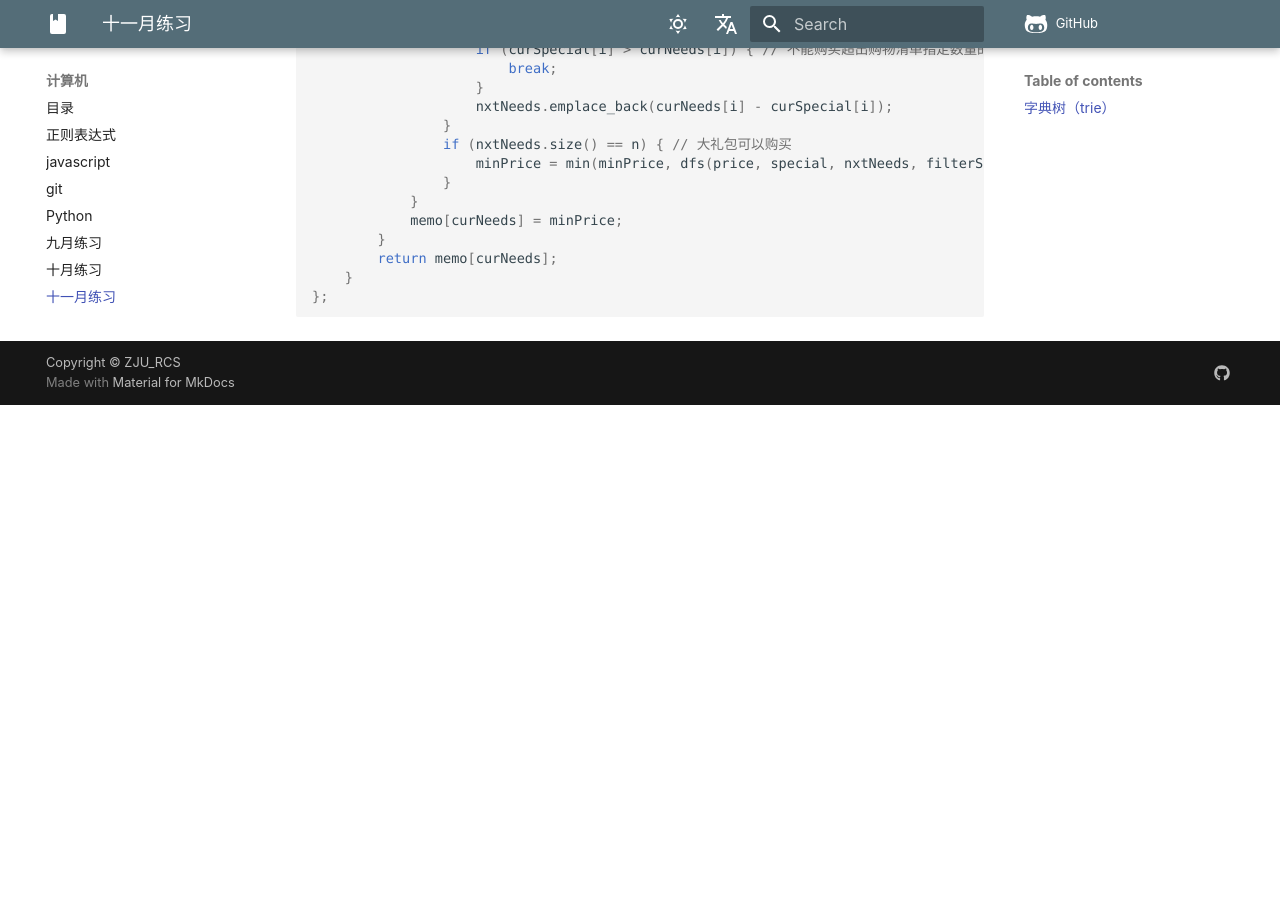
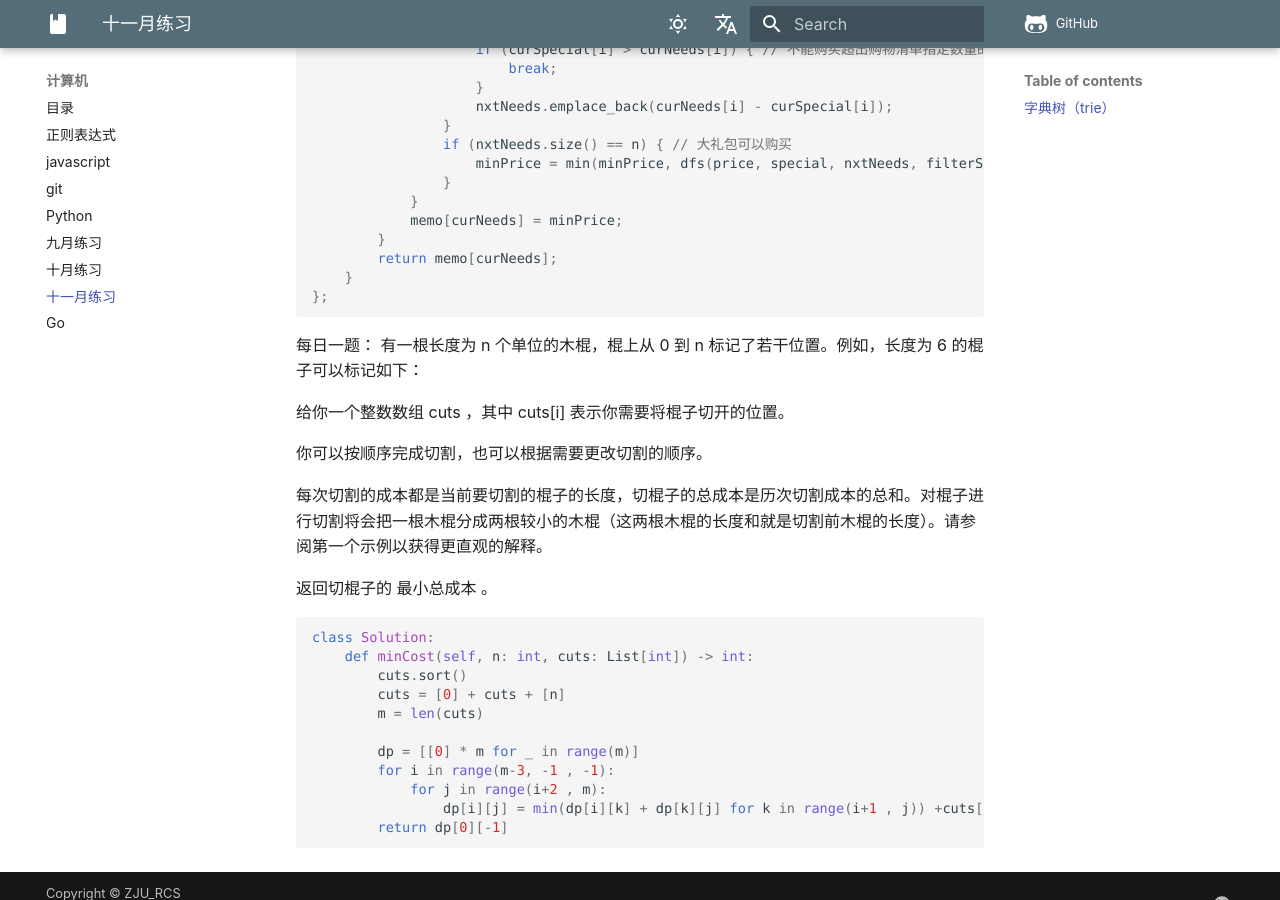
Before and after one commit to zjuer-dm/Notebook, an MkDocs documentation site: the page built from docs/computer/Fri_practice.md, in a window 1280 px wide and 900 px high, scrolled down 2930 px. Built offline with MkDocs 1.6.1 and Material for MkDocs 9.7.7, drawn with Linux system fonts in a browser that asks for light colours; nearby versions of some CDN libraries; some web fonts are replaced; comment, search, counter and statistics services are not loaded; before the commit the page ends 3335 px from its top, so only the background shows below that.

Commit message:
2024.11.12

````diff
--- a/docs/computer/Fri_practice.md
+++ b/docs/computer/Fri_practice.md
@@ -160,3 +160,28 @@
     }
 };
 ```
+
+每日一题：
+有一根长度为 n 个单位的木棍，棍上从 0 到 n 标记了若干位置。例如，长度为 6 的棍子可以标记如下：
+
+给你一个整数数组 cuts ，其中 cuts[i] 表示你需要将棍子切开的位置。
+
+你可以按顺序完成切割，也可以根据需要更改切割的顺序。
+
+每次切割的成本都是当前要切割的棍子的长度，切棍子的总成本是历次切割成本的总和。对棍子进行切割将会把一根木棍分成两根较小的木棍（这两根木棍的长度和就是切割前木棍的长度）。请参阅第一个示例以获得更直观的解释。
+
+返回切棍子的 最小总成本 。
+
+```py
+class Solution:
+    def minCost(self, n: int, cuts: List[int]) -> int:
+        cuts.sort()
+        cuts = [0] + cuts + [n]
+        m = len(cuts)
+
+        dp = [[0] * m for _ in range(m)]
+        for i in range(m-3, -1 , -1):
+            for j in range(i+2 , m):
+                dp[i][j] = min(dp[i][k] + dp[k][j] for k in range(i+1 , j)) +cuts[j] - cuts[i]
+        return dp[0][-1]
+```
--- a/mkdocs.yml
+++ b/mkdocs.yml
@@ -111,6 +111,7 @@
       - 十一月练习: 'computer/Fri_practice.md'
       - Go: 'computer/go.md'
   - 控制主修:
+      - 机器视觉 : 'control/machine_vision.md'
       - 现代控制理论: 'control/control_system.md'
       - 信号与系统: 'control/信号与系统.md'
   - 数学物理方法:
````
Also changed, not shown: docs/computer/go.md (+2 -2 lines), docs/control/machine_vision.md (added, +48 -0 lines), docs/control/src/Screenshot 2024-11-11 at 15.28.29.png (added), 2 other files.
